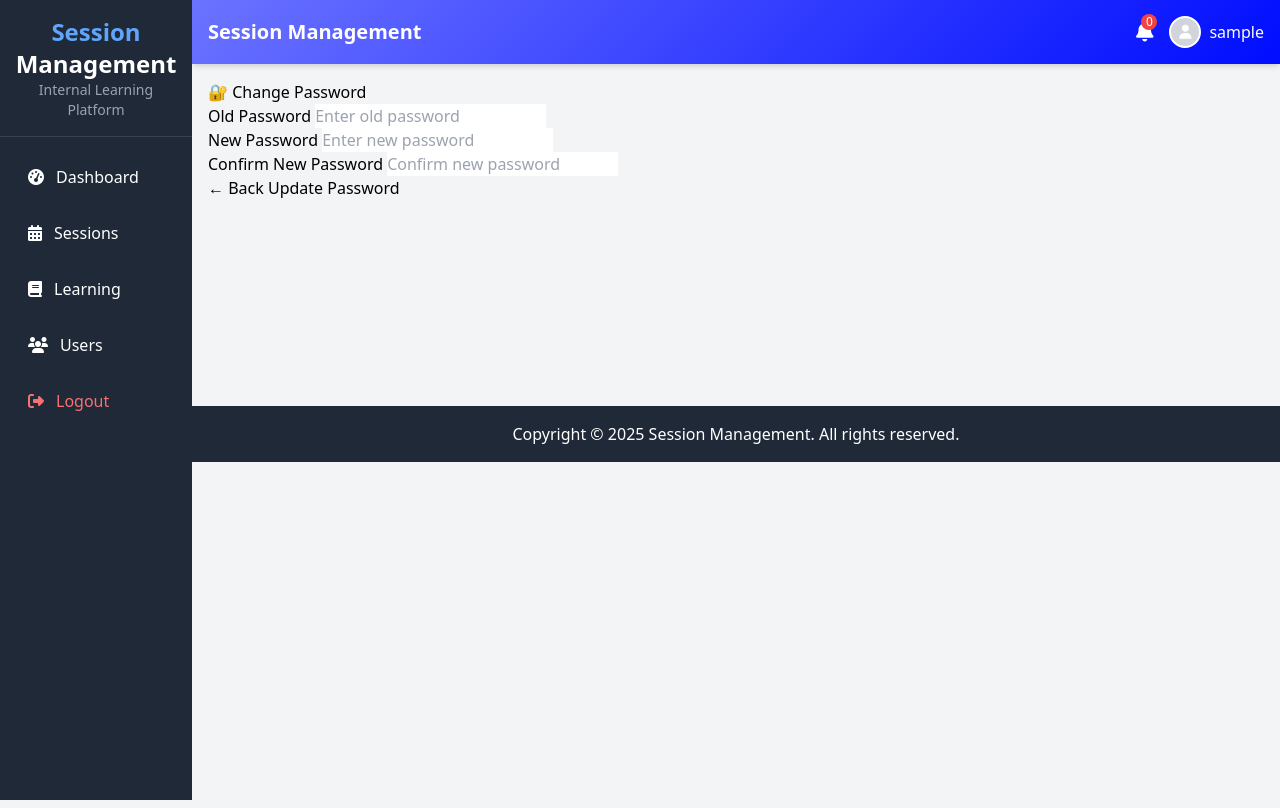
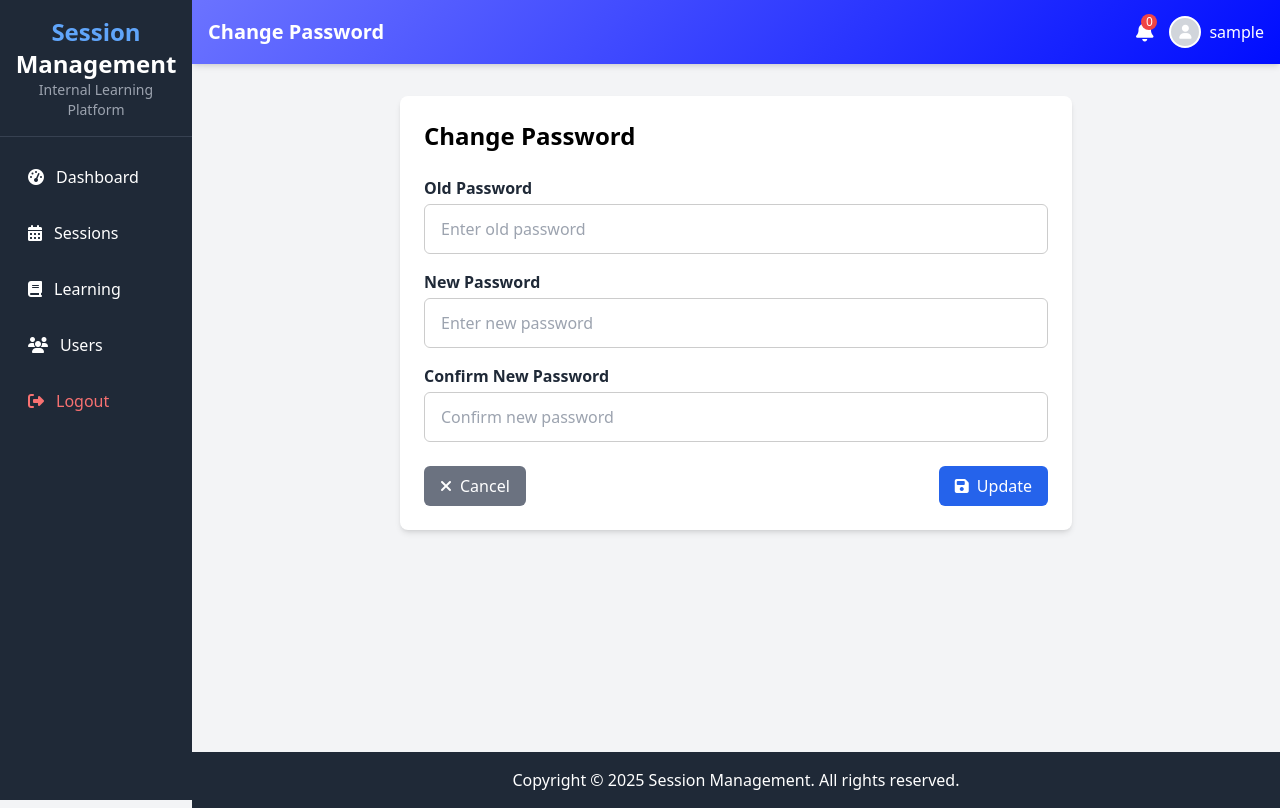
Before and after one commit to ashishkekan/session-management, a Django app: page /change-password/ in a window 1280 px wide. Run offline with Django 4.2, Linux system fonts and the light colour scheme; the visitor is signed in with stand-in values (Sample User, id 1); some libraries are stand-ins or nearby versions.

Commit message:
Fixed design issue

```diff
--- a/management/forms.py
+++ b/management/forms.py
@@ -41,11 +41,10 @@ class UserCreationForm(forms.ModelForm):
     and selecting if the user should be an admin (staff).
     """
     password = forms.CharField(widget=forms.PasswordInput)
-    is_staff = forms.BooleanField(required=False, label="Is Admin?")
 
     class Meta:
         model = User
-        fields = ["username", "first_name", "last_name", "email", "password", "is_staff"]
+        fields = ["username", "first_name", "last_name", "email", "password"]
 
 
 class UserEditForm(forms.ModelForm):
--- a/management/templates/session/change_password.html
+++ b/management/templates/session/change_password.html
@@ -1,26 +1,52 @@
 {% extends 'session/base.html' %}
-
 {% block title %}Change Password{% endblock %}
+{% block header_title %}Change Password{% endblock %}
 
 {% block content %}
-
-<div class="profile-container">
-    <h2>🔐 Change Password</h2>
+<div class="container mx-auto p-4">
+    <div class="bg-white rounded-lg shadow-md p-6 transition duration-300 card-hover max-w-2xl mx-auto">
+        <h2 class="text-2xl font-semibold mb-6">Change Password</h2>
         <form method="post">
             {% csrf_token %}
             {% for field in form %}
-            <div class="form-group">
-                <label for="{{ field.id_for_label }}">{{ field.label }}</label>
+                <div class="mb-4">
+                    <label class="block font-semibold mb-1 text-gray-800 text-base" for="{{ field.id_for_label }}">
+                        {{ field.label }}
+                    </label>
                     {{ field }}
                     {% if field.errors %}
-                    <small style="color: red;">{{ field.errors|striptags }}</small>
+                        <div class="text-red-600 text-sm mt-1">
+                            {{ field.errors }}
+                        </div>
                     {% endif %}
                 </div>
             {% endfor %}
-        <div class="form-actions-1">
-            <a href="{% url 'my_profile' %}" class="back-btn">← Back</a>
-            <button type="submit" class="update-btn">Update Password</button>
+
+            <div class="flex justify-between items-center mt-6">
+                <a href="{% url 'my_profile' %}" class="bg-gray-500 text-white px-4 py-2 rounded-md hover:bg-gray-600 transition flex items-center">
+                    <i class="fas fa-times mr-2"></i> Cancel
+                </a>
+                <button type="submit" class="bg-blue-600 text-white px-4 py-2 rounded-md hover:bg-blue-700 transition flex items-center">
+                    <i class="fas fa-save mr-2"></i> Update
+                </button>
             </div>
         </form>
     </div>
+</div>
+<style>
+    input, select, textarea {
+        width: 100%;
+        padding: 0.75rem 1rem;
+        border: 1px solid #ccc;
+        border-radius: 0.375rem; /* 6px */
+        font-size: 1rem;
+        transition: border-color 0.3s;
+    }
+
+    input:focus, select:focus, textarea:focus {
+        outline: none;
+        border-color: #2563eb;
+        box-shadow: 0 0 0 3px rgba(37, 99, 235, 0.3);
+    }
+</style>
 {% endblock %}
```
Also changed, not shown: management/templates/session/add_user.html (+20 -5 lines), management/templates/session/create_external_topic.html (+18 -1 lines), management/templates/session/my_profile.html (+19 -3 lines). Lines whose indentation alone changed are shown as unchanged.
